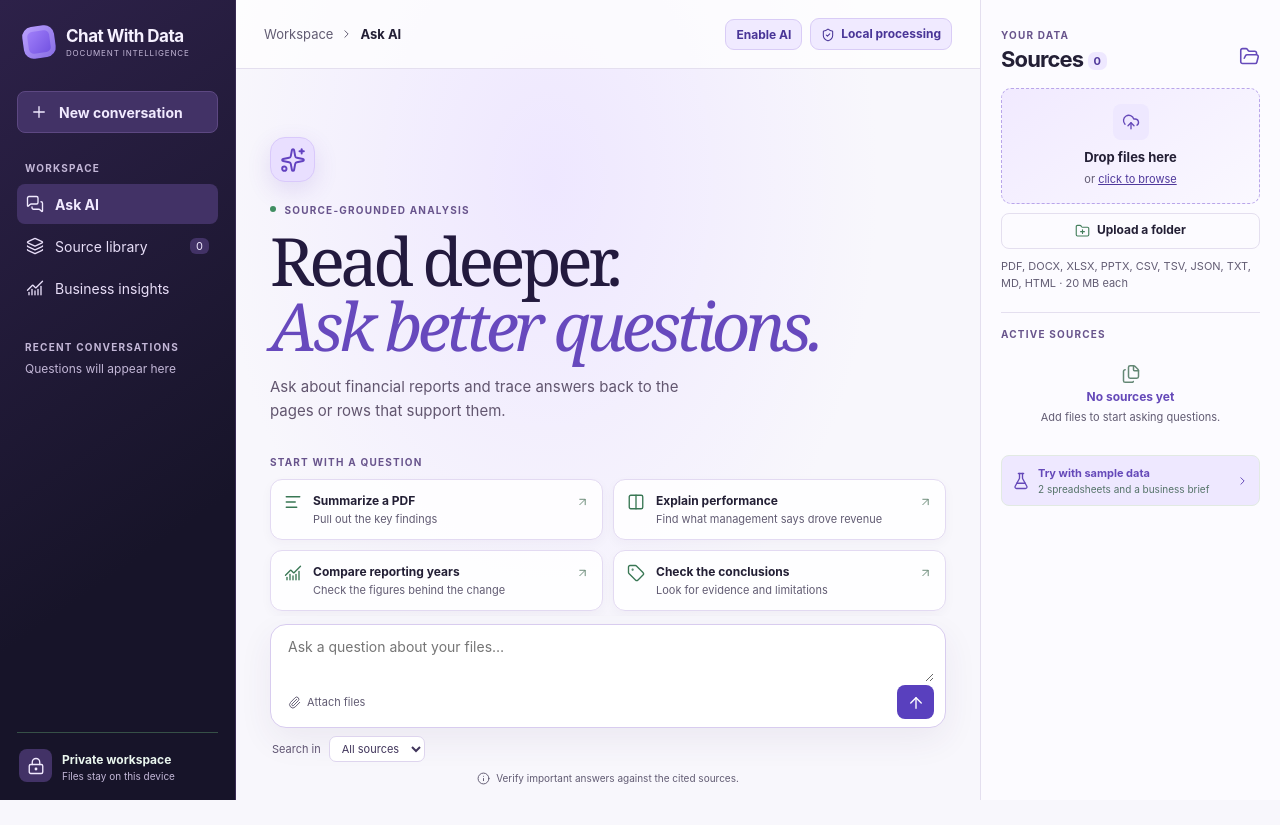
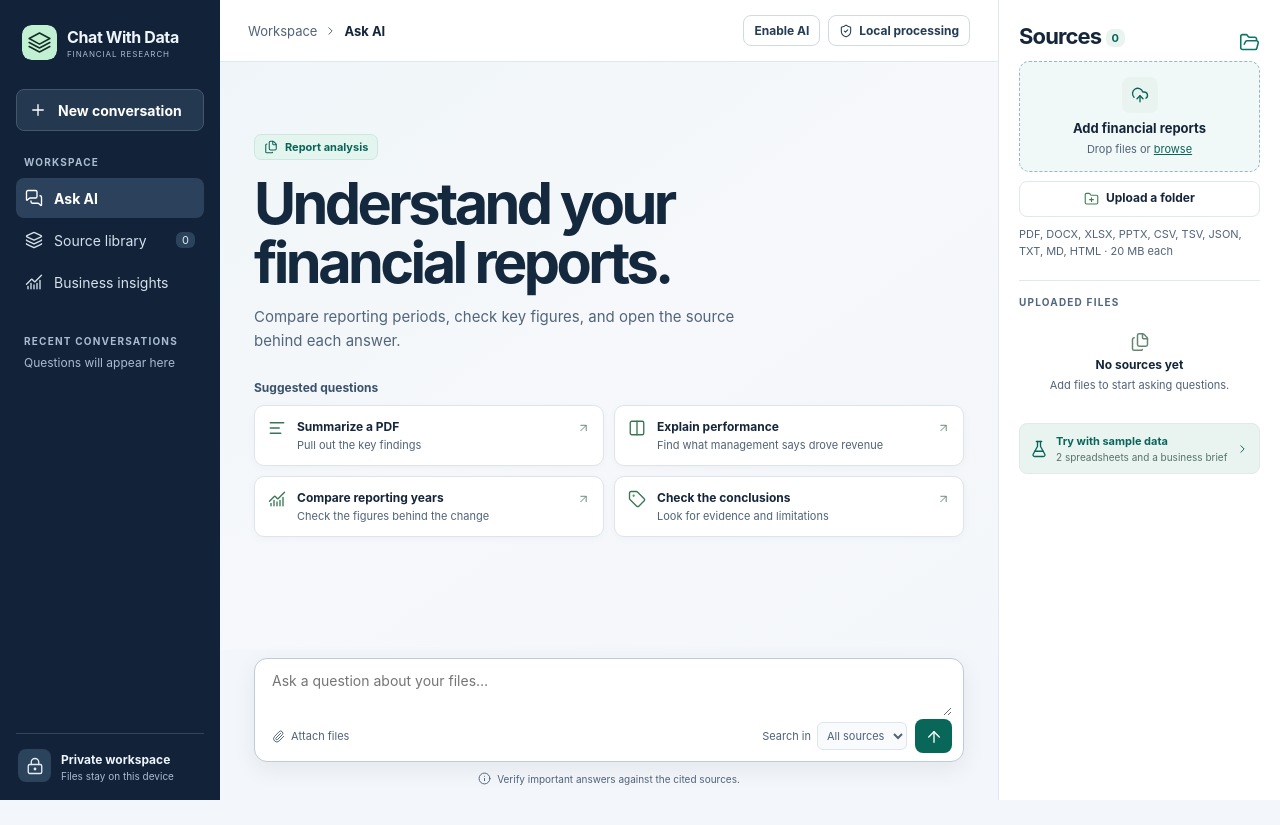
Before and after one commit to preeteshchoudhary/chat-with-data, a plain HTML site: page dist/index.html in a window 1280 px wide. After the commit the page ends 800 px from the top, so only its background shows below. Drawn offline with Linux system fonts and the light colour scheme; no server answers.

Commit message:
Refine the financial research workspace interface

```diff
--- a/dist/index.html
+++ b/dist/index.html
@@ -15,7 +15,7 @@
 <body>
 <div class="shell">
 <aside class="sidebar" id="sidebar">
- <div class="brand"><img src="logo.svg" alt=""><div><strong>Chat With Data</strong><small>DOCUMENT INTELLIGENCE</small></div></div>
+ <div class="brand"><img src="logo.svg" alt=""><div><strong>Chat With Data</strong><small>FINANCIAL RESEARCH</small></div></div>
  <button id="new" class="new"><i data-lucide="plus"></i> New conversation</button>
  <div class="side-label">WORKSPACE</div>
  <nav aria-label="Workspace">
@@ -32,11 +32,10 @@
  <main id="main" tabindex="-1">
   <div id="chat" class="view chat">
    <div id="welcome" class="welcome">
-    <div class="hero-mark"><i data-lucide="sparkles"></i></div>
-    <div class="eyebrow"><span></span> SOURCE-GROUNDED ANALYSIS</div>
-    <h1>Read deeper.<br><em>Ask better questions.</em></h1>
-    <p>Ask about financial reports and trace answers back to the pages or rows that support them.</p>
-    <div class="suggest-label">START WITH A QUESTION</div>
+    <div class="research-label"><i data-lucide="files"></i> Report analysis</div>
+    <h1>Understand your<br>financial reports.</h1>
+    <p>Compare reporting periods, check key figures, and open the source behind each answer.</p>
+    <div class="suggest-label">Suggested questions</div>
     <div class="suggest-grid">
      <button class="suggest" data-prompt="Summarize the key findings in this PDF"><i data-lucide="align-left"></i><span><strong>Summarize a PDF</strong><small>Pull out the key findings</small></span><i data-lucide="arrow-up-right"></i></button>
      <button class="suggest" data-prompt="What factors does management give for the change in revenue?"><i data-lucide="columns-2"></i><span><strong>Explain performance</strong><small>Find what management says drove revenue</small></span><i data-lucide="arrow-up-right"></i></button>
@@ -50,19 +49,18 @@
   <div id="business-view" class="view subview" hidden></div>
  </main>
  <div class="composer-wrap" id="composer-wrap">
-  <form id="composer" class="composer"><label for="question" class="sr">Question about your files</label><textarea id="question" rows="2" maxlength="1500" placeholder="Ask a question about your files…"></textarea><div class="composer-tools"><button type="button" id="attach" class="attach"><i data-lucide="paperclip"></i> Attach files</button><button class="send" id="send" aria-label="Send question"><i data-lucide="arrow-up"></i></button></div></form>
-  <div class="scope-row"><label for="scope">Search in</label><select id="scope"><option value="">All sources</option></select></div>
+  <form id="composer" class="composer"><label for="question" class="sr">Question about your files</label><textarea id="question" rows="2" maxlength="1500" placeholder="Ask a question about your files…"></textarea><div class="composer-tools"><button type="button" id="attach" class="attach"><i data-lucide="paperclip"></i> Attach files</button><div class="scope-row"><label for="scope">Search in</label><select id="scope"><option value="">All sources</option></select></div><button class="send" id="send" aria-label="Send question"><i data-lucide="arrow-up"></i></button></div></form>
   <div class="composer-foot"><i data-lucide="info"></i><span>Verify important answers against the cited sources.</span></div>
  </div>
 </section>
 <aside class="sources" id="sources-panel" aria-label="Sources">
- <div class="sources-head"><div><span class="eyebrow">YOUR DATA</span><h2>Sources <span id="count">0</span></h2></div><i data-lucide="folder-open"></i></div>
- <button class="drop" id="drop"><span class="upload-icon"><i data-lucide="upload-cloud"></i></span><strong>Drop files here</strong><span>or <u>click to browse</u></span></button>
+ <div class="sources-head"><div><h2>Sources <span id="count">0</span></h2></div><i data-lucide="folder-open"></i></div>
+ <button class="drop" id="drop"><span class="upload-icon"><i data-lucide="upload-cloud"></i></span><strong>Add financial reports</strong><span>Drop files or <u>browse</u></span></button>
  <button class="folder" id="folder"><i data-lucide="folder-plus"></i> Upload a folder</button>
  <input type="file" id="files" multiple hidden><input type="file" id="folders" webkitdirectory multiple hidden>
  <div class="formats">PDF, DOCX, XLSX, PPTX, CSV, TSV, JSON, TXT, MD, HTML · 20 MB each</div>
  <div id="upload-status" class="status" role="status"></div>
- <div class="file-heading"><span>ACTIVE SOURCES</span><button id="clear" hidden>Clear</button></div>
+ <div class="file-heading"><span>Uploaded files</span><button id="clear" hidden>Clear</button></div>
  <div id="source-list"></div>
  <button class="demo" id="demo"><i data-lucide="flask-conical"></i><span><strong>Try with sample data</strong><small>2 spreadsheets and a business brief</small></span><i data-lucide="chevron-right"></i></button>
 </aside>
--- a/dist/style.css
+++ b/dist/style.css
@@ -12,41 +12,55 @@ main{flex:1;min-width:0}.chat,.subview,.composer-wrap{max-width:830px;margin:aut
 @media(max-width:825px){.shell{grid-template-columns:minmax(0,1fr) 220px}.mobile-menu{display:grid!important}.sidebar{display:none;position:fixed;width:220px;height:100dvh;left:0;z-index:4;box-shadow:0 0 0 100vmax #102b2366}.sidebar.open{display:flex}.sidebar.open .brand{cursor:pointer}.top{justify-content:flex-start;padding:0 15px}.privacy-pill{margin-left:auto}}
 @media(max-width:610px){.shell{display:flex;flex-direction:column}.sources{height:auto;position:static;border:0;border-top:1px solid var(--line)}.workspace{min-height:0}.welcome{padding-top:35px}.chat,.subview,.composer-wrap{padding-inline:13px}.suggest-grid{gap:6px}.suggest{padding:9px 6px;gap:4px}.suggest small{line-height:1.25}.suggest svg:last-child{display:none}.suggest{grid-template-columns:16px 1fr}.composer-wrap{position:static}.sources-head h2{margin-bottom:9px}}
 
-/* Chat With Data visual identity */
-:root{--ink:#231f35;--muted:#625c73;--line:#e4dfef;--paper:#f8f7fc;--mint:#eee8ff;--green:#5a45bf;--deep:#1c1630}
-.sidebar{background:linear-gradient(145deg,#2d2149,#171429 68%);border-right:1px solid #382a52}
-.brand img{display:none}
-.brand::before{content:"";flex:none;width:32px;height:32px;border-radius:10px;background:linear-gradient(135deg,#aa89ff,#6949dc);box-shadow:inset 0 0 0 5px #fff3;transform:rotate(-8deg)}
-.brand strong{font-size:17px;color:#f6f1ff;letter-spacing:-.03em}
-.brand small,.side-bottom small,.side-label,.history{color:#c3b7d7}
-.new,.nav.active,.privacy-icon,.nav span{background:#423266;color:#f1eaff;border-color:#5d4882}
-.nav{color:#e8def8}.nav:hover,.new:hover{background:#4a396f}
-.workspace{background:radial-gradient(ellipse at 42% 22%,#eee7ff,transparent 54%),var(--paper)}
-.top{background:#ffffffba;min-height:64px}
-.header-tools{display:flex;gap:8px;align-items:center;margin-left:auto}
-#model-toggle,.privacy-pill{color:#493597;border:1px solid #d9ccf6;background:#f0eaff;border-radius:9px;font-weight:750;font-size:12px;padding:7px 10px;white-space:nowrap}
-#model-toggle[aria-pressed=true]{background:#4d36b0;color:white;border-color:#4d36b0}
-.welcome{text-align:left;padding-top:clamp(42px,8.5vh,100px)}
-.welcome .hero-mark{margin:0 0 22px;width:45px;height:45px;background:#e9dfff;color:#6242c0;border-color:#d9c9fb;box-shadow:0 8px 24px #6336be24}
-.eyebrow,.suggest-label,.file-heading{color:#68548c}
-.welcome h1{font-family:Georgia,serif;font-weight:400;font-size:clamp(41px,5.2vw,82px);line-height:.98;letter-spacing:-.068em;margin:12px 0 17px;color:#231a3e}
-.welcome h1 em{font-weight:400;color:#6749bd}
-.welcome>p{margin:0;max-width:440px;font-size:15px;line-height:1.55;color:#62566f}
-.suggest-label{margin:34px 0 11px}
-.suggest-grid{gap:10px}
-.suggest{background:#ffffffdf;border:1px solid #e3daf2;border-radius:12px;padding:13px;box-shadow:0 4px 12px #3b236309}
-.suggest:hover{border-color:#a18be2;transform:translateY(-1px)}
-.suggest svg,.sources-head>svg{color:#654aba}
-.composer{border:1px solid #d8ccef;border-radius:16px;box-shadow:0 12px 34px #42296a12}
-.send,.primary{background:#5940be}
-.scope-row{display:flex;align-items:center;gap:8px;margin:8px 2px 0;font-size:11px;color:#615673}
-.scope-row select{max-width:min(72%,260px);border:1px solid #ded5ee;border-radius:7px;background:white;padding:4px 8px;color:#40355b}
-.sources{background:#fcfbff}
-.drop{border:1px dashed #b9a6ea;background:linear-gradient(145deg,#f1eaff,#faf8ff);min-height:116px}
-.upload-icon,.file-icon,.empty,.demo{color:#6549b9}.upload-icon,.file-icon,.demo,.sources h2 span{background:#eee8ff}
-.drop u,.answer-header,.sources h2 span{color:#50399c}
-.answer{box-shadow:0 7px 24px #35285809}
-.ref{background:#efe9fc;color:#492f9d}
-.user-message{border-color:#e0d5fa;background:#eee7fc}
-@media(max-width:825px){.header-tools .privacy-pill{display:none}}
-@media(max-width:610px){.welcome{padding-top:28px}.welcome h1{font-size:44px}.suggest{padding:10px 7px}.composer-wrap{background:transparent}}
+/* Financial research workspace */
+:root {
+  --ink:#15263a; --muted:#516378; --line:#dfe7ef; --paper:#f3f6fa;
+  --white:#fff; --mint:#def3ed; --green:#076b5d; --deep:#122238;
+}
+.shell {grid-template-columns:220px minmax(0, 1fr) 282px;}
+.sidebar {padding:25px 16px 18px; background:#122238; color:#eef5fc;}
+.brand {gap:10px;}
+.brand img {width:35px;height:35px;border-radius:9px;}
+.brand strong {font-size:16px;letter-spacing:-.025em;}
+.brand small {font-size:8px;letter-spacing:.11em;}
+.brand small,.side-label,.history,.side-bottom small {color:#a9bcd0;}
+.new {margin:29px 0 25px;background:#243950;border:1px solid #42576c;color:#fff;}
+.nav {color:#d4e1ed;}
+.nav.active,.nav:hover,.new:hover {background:#2c425c;color:white;}
+.nav span,.privacy-icon {background:#2b435b;color:#e1edf7;}
+.side-bottom {border-top:1px solid #30445a;padding-top:15px;}
+.workspace {background:linear-gradient(145deg,#eef5f8 0%,#f6f8fb 44%,#f3f6fa 100%);}
+.top {background:#fff;min-height:62px;height:62px;}
+.header-tools {display:flex;align-items:center;gap:8px;margin-left:auto;}
+#model-toggle,.privacy-pill {border:1px solid #cfdae5;background:white;color:#243c55;border-radius:8px;padding:7px 10px;font-size:12px;font-weight:700;white-space:nowrap;}
+#model-toggle[aria-pressed=true] {background:#076b5d;border-color:#076b5d;color:white;}
+.welcome {text-align:left;padding:clamp(42px,9vh,92px) 0 26px;}
+.research-label {display:inline-flex;align-items:center;gap:7px;color:#086457;background:#e4f4ee;border:1px solid #cce7df;padding:5px 9px;border-radius:7px;font-weight:750;font-size:11px;}
+.research-label .lucide {width:14px;height:14px;}
+.welcome h1 {font-family:Inter,system-ui,sans-serif;font-size:clamp(33px,4.5vw,66px);line-height:1.02;letter-spacing:-.062em;font-weight:750;color:#14283e;margin:14px 0;}
+.welcome>p {margin:0;max-width:510px;font-size:15px;line-height:1.58;color:#52657a;}
+.suggest-label {margin:27px 0 10px;font-size:12px;letter-spacing:0;color:#3a526a;}
+.suggest-grid {gap:10px;}
+.suggest {padding:13px;background:white;border:1px solid #dce5ee;border-radius:10px;box-shadow:0 2px 8px #10294308;}
+.suggest:hover {border-color:#7caeaa;background:#f7fcfa;}
+.suggest svg,.sources-head>svg {color:#0a7665;}
+.composer-wrap {background:var(--paper);}
+.composer {border:1px solid #bdccd9;border-radius:13px;box-shadow:0 7px 23px #14283e12;}
+.composer:focus-within {border-color:#17806d;}
+.composer-tools {gap:8px;}
+.scope-row {display:flex;align-items:center;gap:6px;min-width:0;margin-left:auto;color:var(--muted);font-size:11px;}
+.scope-row select {max-width:min(24vw,210px);border:1px solid #dce5ee;border-radius:6px;background:#f8fafc;padding:5px;}
+.send,.primary {background:#086759;color:white;}
+.sources {background:#fff;padding-top:23px;}
+.sources h2 {margin:0 0 12px;}
+.sources h2 span,.upload-icon,.file-icon,.demo {background:#e9f4f1;color:#086558;}
+.drop {background:#f1f8f8;border:1px dashed #96b9bc;min-height:110px;}
+.drop u,.answer-header {color:#086558;}
+.file-heading {text-transform:uppercase;color:#50677e;}
+.answer {border-color:#dce6ef;box-shadow:0 4px 14px #11294309;}
+.answer .ref,.ref {background:#e6f2f0;color:#075c50;}
+.user-message {background:#e7eff8;border-color:#d4e1ee;}
+button:focus-visible,input:focus-visible,textarea:focus-visible,select:focus-visible,summary:focus-visible {outline-color:#08786a;}
+@media(max-width:1100px) {.shell{grid-template-columns:192px minmax(0,1fr) 232px;}}
+@media(max-width:825px) {.shell{grid-template-columns:minmax(0,1fr) 210px;} .header-tools .privacy-pill{display:none;}}
+@media(max-width:610px) {.welcome{padding-top:30px;} .welcome h1{font-size:39px;} .suggest{padding:10px 7px;} .composer-wrap{background:transparent;} .scope-row select{max-width:35vw;}}
```
